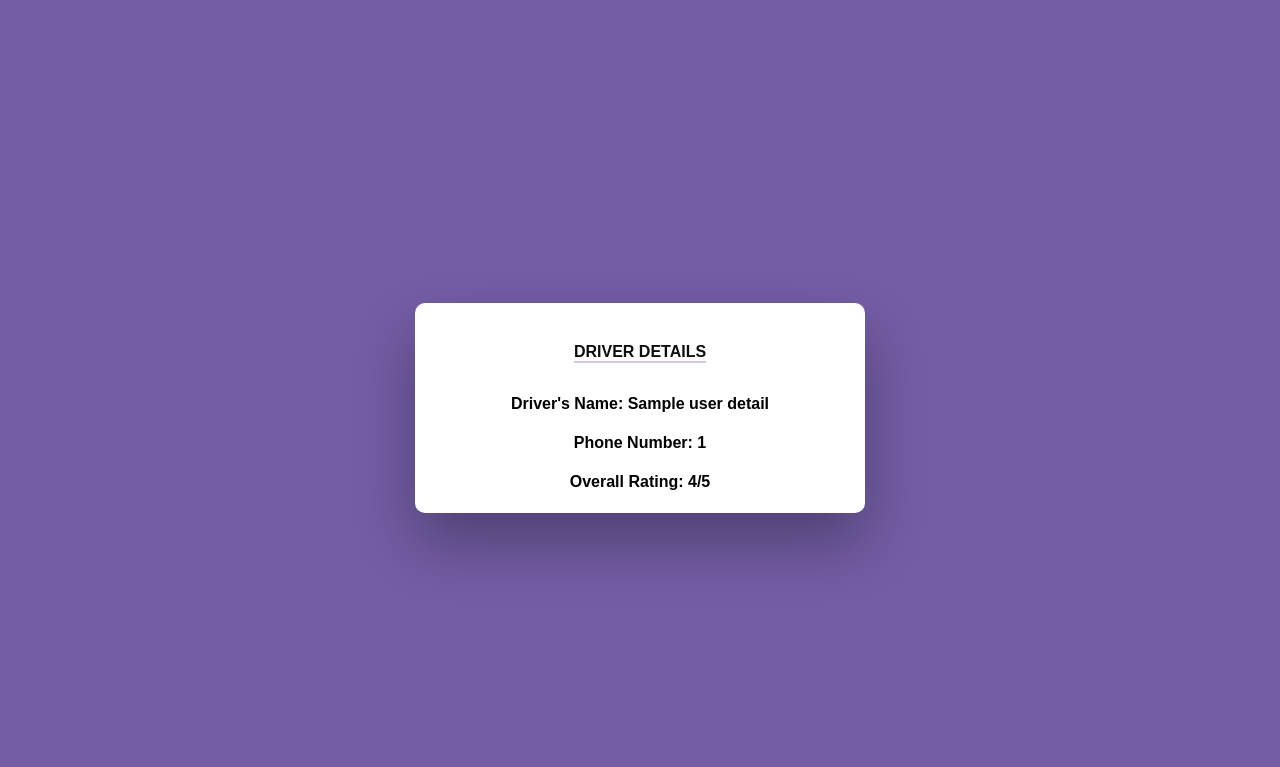
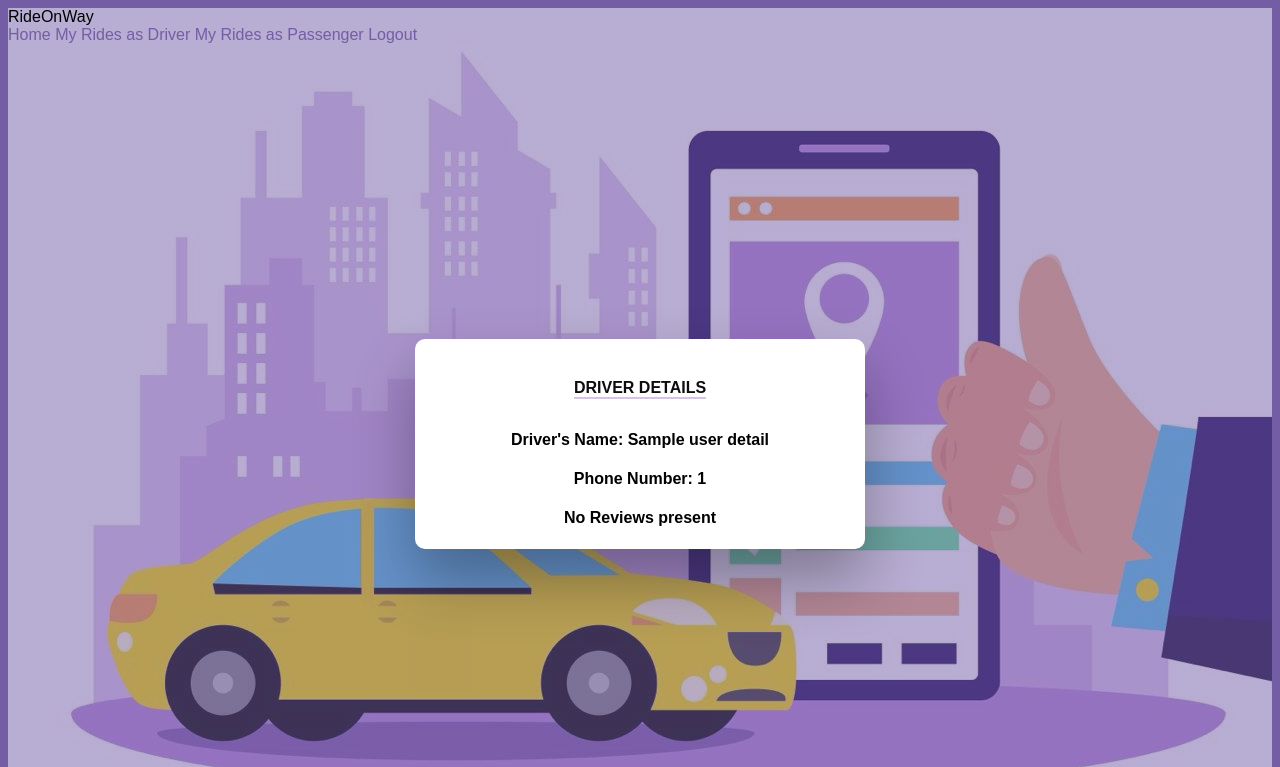
Before and after one commit to sushilbnk/RideOnWay, a Django app: template SoftwareEngg/RideOnWay/templates/HTML/DriverDetails.html in a window 1280 px wide. Shown: the top 767 px of the page. Before the commit the page ends 563 px from the top, so only its background shows below. Run offline with Django 5.2, Linux system fonts and the light colour scheme; the template is opened without the code that fills it: most values are stand-ins (such as "Sample title", 1, 10 or a date in 2020).

Commit message:
Modified DriverDetails.html

```diff
--- a/SoftwareEngg/RideOnWay/templates/HTML/DriverDetails.html
+++ b/SoftwareEngg/RideOnWay/templates/HTML/DriverDetails.html
@@ -6,14 +6,39 @@
     {% load static %}
  <link rel="stylesheet" href="{% static "CSS/loginRegister.css" %}">
 </head>
-<body>
+<body background="{% static "CSS/background2.png" %}">
+  <div class="navbar">
+    <div class="navbar-title">
+      RideOnWay
+    </div>
+
+  <div class="links">
+    <a href="../../DashBoard/" >Home</a>
+    <a href="../../myRidesAsADriver/" >My Rides as Driver</a>
+    <a href="../../myRidesAsAPassenger/" >My Rides as Passenger</a>
+    <a href="../../Login/" >Logout</a>
+  </div>
+</div>
 <div class="Content">
   <div id="formContent">
     <h2> Driver Details </h2>
       <br>
       <h4>Driver's Name: {{ userDetails.name }}</h4>
       <h4>Phone Number: {{ userDetails.phoneNumber }}</h4>
-      <h4>Overall Rating: 4/5</h4>
+      {% if isReviewPresent %}
+      <h4>Overall Rating: {{ userDetails.rating }}/5</h4><br>
+
+      <h4>Reviews</h4>
+          {% for i in reviewList %}
+
+          <div class="review">
+                Source: {{ i.review }} <br>
+                Destination: {{ i.rating }}<br>
+          </div>
+        {% endfor %}
+      {% else %}
+      <h4>No Reviews present</h4>
+      {% endif %}
   </div>
 </div>
 
```
